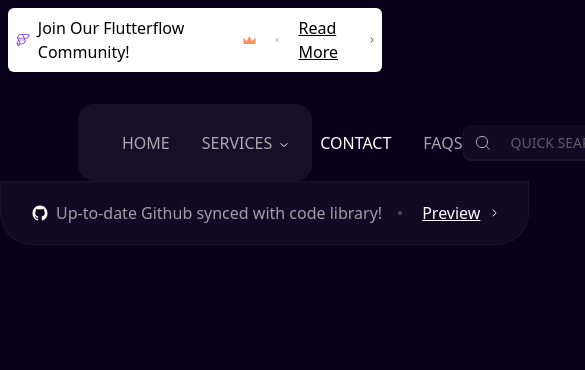
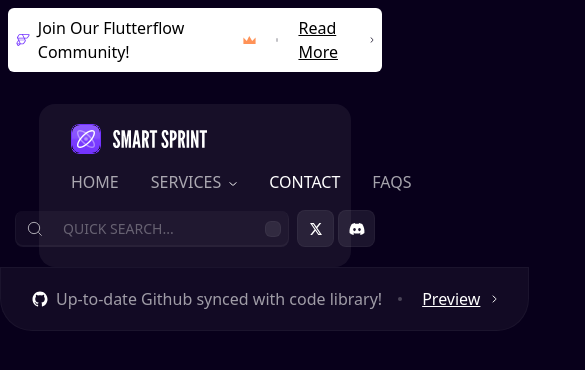
Before and after one commit to mostafafront/smartSpring, a plain HTML site: page src/index.html in a window 390 px wide. Shown: the top 370 px of the page, 585 px wide, since content can reach past the window. Drawn offline with nearby package versions, Linux system fonts and the light colour scheme.

Commit message:
responsive header in other devices

```diff
--- a/src/index.html
+++ b/src/index.html
@@ -24,7 +24,7 @@
             </div>
         </div>
 
-        <div class="flex items-center justify-between w-3/5 mt-8 m-auto p-5 px-8 bg-[#FFFFFF0F] rounded-2xl shadow-[0px_16px_24px_1px_#00000052] inset-shadow-[0px_-1px_0px_1px_#FFFFFF0A_inset]">
+        <div class="flex items-center flex-wrap gap-4 justify-between w-4/5 2xl:w-3/5 mt-8 m-auto p-5 px-8 bg-[#FFFFFF0F] rounded-2xl shadow-[0px_16px_24px_1px_#00000052] inset-shadow-[0px_-1px_0px_1px_#FFFFFF0A_inset]">
             <div class="flex gap-3 items-center">
                 <span><img alt="logo" src="../assest/images/logoSmart.svg" /></span>
                 <span><img alt="logotype" src="../assest/images/logoTypeSmart.svg" /></span>
@@ -44,7 +44,7 @@
                 <li class="text-white">CONTACT</li>
                 <li>FAQS</li>
             </ul>
-            <div class="flex items-center gap-2">
+            <div class="flex items-center gap-2 w-full xl:w-auto justify-center">
                 <form
                     class="flex items-center px-2 py-2 bg-[#FFFFFF0A] rounded-lg text-[#FFFFFFA3] shadow-[0px_-1px_0px_1px_#FFFFFF0A_inset]">
                     <span class="pe-5 ps-1">
```
